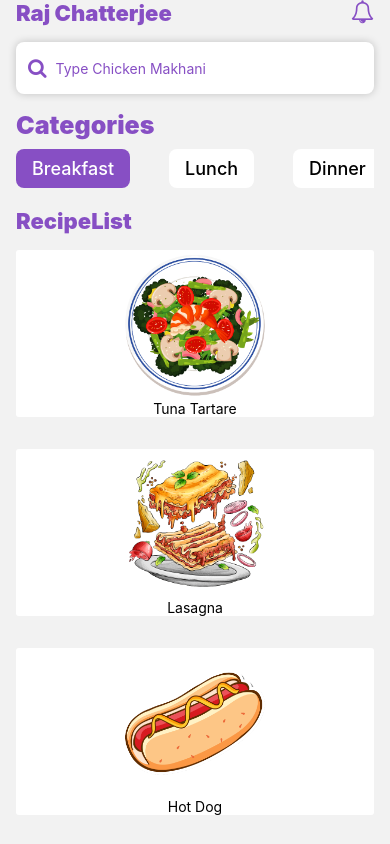
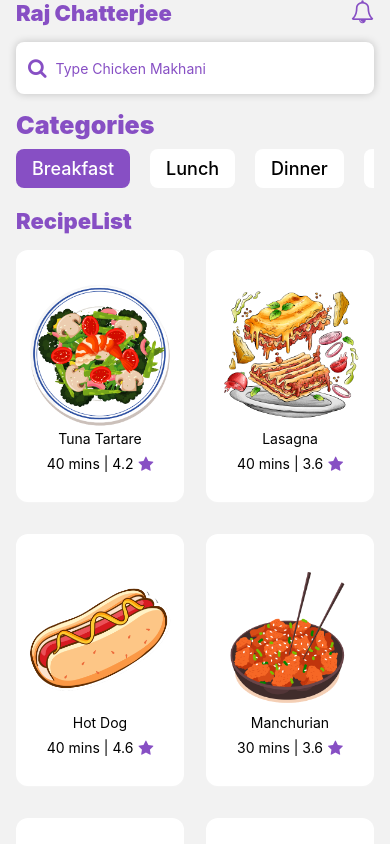
Before and after one commit to rajchatterz/Menu-Raect-Native-App, a React Native app: screen /RecipeList in a window 390 px wide. Shown: the top 844 px of the page. Built offline with nearby package versions, Linux system fonts and the light colour scheme.

Commit message:
finished with the card banner styling

```diff
--- a/src/components/Categories.js
+++ b/src/components/Categories.js
@@ -7,7 +7,7 @@ const Categories = () => {
           <Text style={{fontSize:25,fontWeight:'900',paddingBottom:9,color:'#874fc4'}}>Categories</Text>
           <ScrollView showsHorizontalScrollIndicator={ false} horizontal>
               {categories.map((item,index)=>(
-                  <View style={{marginRight:39,elevation:100}} key={item.id}>
+                  <View style={{marginRight:20,elevation:100}} key={item.id}>
                     <Text style={{backgroundColor:index===0?'#874fc4':'white',borderRadius:8,paddingHorizontal:16,paddingVertical:9,color:index===0?'white':'black',fontSize:18,fontWeight:'500'}}>{item.category}</Text>
                 </View>
               ))}
--- a/src/components/RecipeCard.js
+++ b/src/components/RecipeCard.js
@@ -1,13 +1,23 @@
 import { StyleSheet, Text, View,FlatList, Image } from 'react-native'
 import React from 'react'
 import { recipeList } from './Constant'
+import { FontAwesome } from '@expo/vector-icons'
 const RecipeCard = () => {
   return (
     <View>
-          <FlatList data={recipeList} renderItem={({ item }) => <View style={{ backgroundColor: 'white', elevation: 100, shadowColor: 'white', shadowOpacity: 0.2, shadowRadius: 2, marginVertical: 16, borderRadius: 3, alignItems: 'center' }}>
-              <Image style={{width:150,height:150,resizeMode:'center'}} source={item.image}/>
-              <Text>{ item.name}</Text>
-      </View>}/>
+          <FlatList data={recipeList} renderItem={({ item }) => <View style={{ backgroundColor: 'white', elevation: 100, shadowColor: 'white',shadowOffset:{width:0.2,height:1}, shadowOpacity: 0.2, shadowRadius: 2, marginVertical: 16, borderRadius: 3, alignItems: 'center', paddingHorizontal: 9, paddingVertical: 30,borderRadius:12 }}>
+              <Image style={{ width: 150, height: 150, resizeMode: 'center' }} source={item.image} />
+              <Text>{item.name}</Text>
+              <View style={{flexDirection:'row',marginTop:8}}>
+                  <Text>{item.time}</Text>
+                      <Text> | </Text>
+                  <View style={{flexDirection:'row', justifyContent:'center',alignItems:'center'}}>
+                      <Text style={{marginRight:5}}>{item.rating}</Text>
+                      <FontAwesome name="star" size={16} color={"#874fc4"}/>
+                  </View>
+              </View>
+          </View>} numColumns={2} columnWrapperStyle={{justifyContent:'space-between'}} showsVerticalScrollIndicator={false}
+           />
     </View>
   )
 }
```
